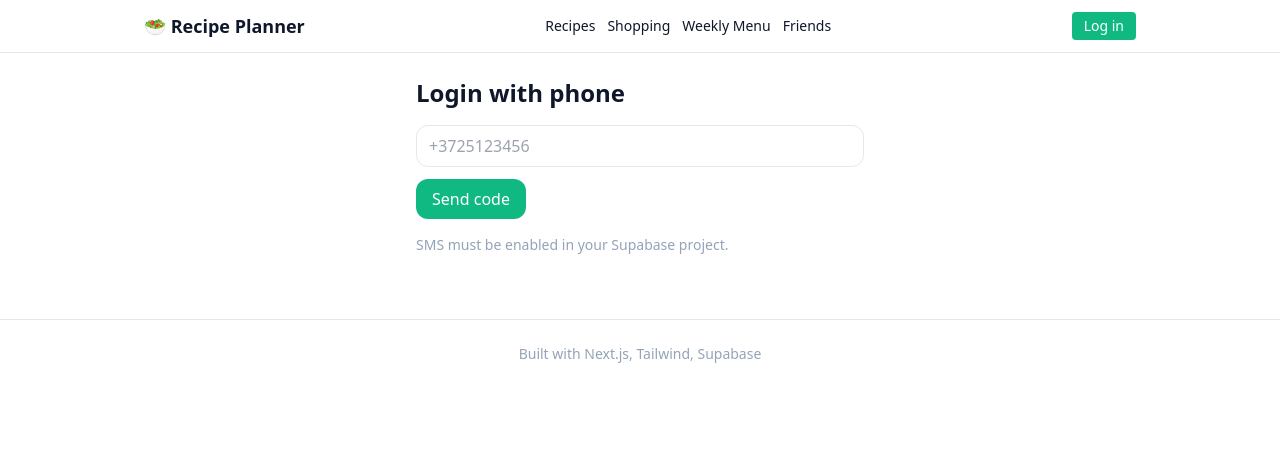
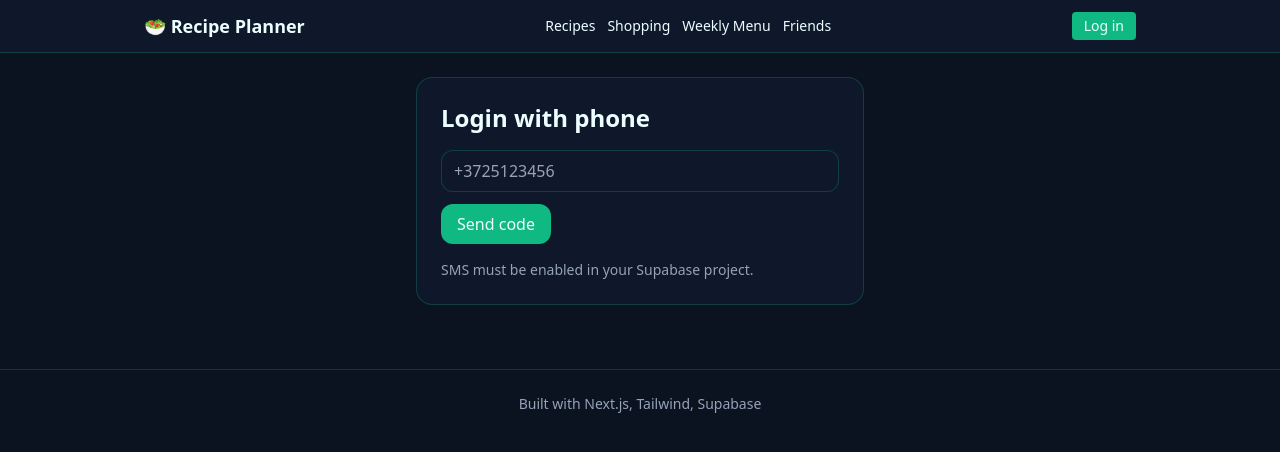
Before and after one commit to jarmokungla/week-bite, a Next.js app: page /login in a window 1280 px wide. Shown: the top 452 px of the page. Built offline with nearby package versions, Linux system fonts and the light colour scheme; no server answers.

Commit message:
Apply mint & midnight dark theme

```diff
--- a/app/globals.css
+++ b/app/globals.css
@@ -3,14 +3,31 @@
 @tailwind utilities;
 
 :root {
-  --bg: #FFFFFF;
-  --text: #0F172A;
-  --primary: #16A34A;
-  --primaryDark: #15803D;
-  --accent: #0EA5E9;
-  --muted: #64748B;
-  --ring: rgba(22,163,74,0.25);
+  --bg: #0B1220;
+  --surface: #0F172A;
+  --text: #C7EDE3;
+  --headline: #ECFEFF;
+  --primary: #10B981;
+  --primaryDark: #0F766E;
+  --accent: #38BDF8;
+  --muted: #94A3B8;
+  --ring: rgba(16,185,129,0.25);
+  --success: #22C55E;
 }
 
 html, body, #__next { height: 100%; }
 body { background: var(--bg); color: var(--text); }
+
+h1, h2, h3 {
+  color: var(--headline);
+}
+
+input, textarea, select {
+  background: var(--surface);
+  color: var(--text);
+  border-color: var(--ring);
+}
+
+button {
+  color: var(--headline);
+}
--- a/app/layout.tsx
+++ b/app/layout.tsx
@@ -13,7 +13,7 @@ async function UserMenu() {
   const { data } = await supabase.auth.getUser();
   const user = data.user;
   if (!user) {
-    return <Link href="/login" className="text-sm px-3 py-1 rounded bg-primary text-white">Log in</Link>
+    return <Link href="/login" className="text-sm px-3 py-1 rounded bg-primary text-headline">Log in</Link>
   }
   async function signOut() {
     'use server'
@@ -23,7 +23,7 @@ async function UserMenu() {
   }
   return (
     <form action={signOut}>
-      <button className="text-sm px-3 py-1 rounded bg-primaryDark text-white">Sign out</button>
+      <button className="text-sm px-3 py-1 rounded bg-primaryDark text-headline">Sign out</button>
     </form>
   )
 }
@@ -31,22 +31,21 @@ async function UserMenu() {
 export default function RootLayout({ children }: { children: React.ReactNode }) {
   return (
     <html lang="en">
-      <body className="min-h-screen">
-        <header className="border-b bg-white/80 backdrop-blur sticky top-0 z-10">
-          <div className="max-w-5xl mx-auto px-4 py-3 flex items-center justify-between">
-            <Link href="/" className="font-semibold text-lg">🥗 Recipe Planner</Link>
+      <body className="min-h-screen bg-bg text-text">
+        <header className="border-b border-primary/25 bg-surface sticky top-0 z-10">
+          <div className="max-w-5xl mx-auto px-4 py-3 flex items-center justify-between text-headline">
+            <Link href="/" className="font-semibold text-lg text-headline">🥗 Recipe Planner</Link>
             <nav className="flex items-center gap-3 text-sm">
               <Link href="/recipes" className="hover:text-primary">Recipes</Link>
               <Link href="/shopping" className="hover:text-primary">Shopping</Link>
               <Link href="/menu" className="hover:text-primary">Weekly Menu</Link>
               <Link href="/friends" className="hover:text-primary">Friends</Link>
             </nav>
-            {/* @ts-expect-error async server component */}
             <UserMenu />
           </div>
         </header>
         <main className="max-w-5xl mx-auto px-4 py-6">{children}</main>
-        <footer className="border-t mt-10 text-center text-sm text-muted py-6">Built with Next.js, Tailwind, Supabase</footer>
+        <footer className="border-t border-primary/25 mt-10 text-center text-sm text-muted py-6">Built with Next.js, Tailwind, Supabase</footer>
       </body>
     </html>
   )
--- a/app/login/page.tsx
+++ b/app/login/page.tsx
@@ -35,28 +35,28 @@ export default function LoginPage() {
   }
 
   return (
-    <div className="max-w-md mx-auto">
-      <h1 className="text-2xl font-semibold mb-4">Login with phone</h1>
+    <div className="max-w-md mx-auto p-6 border border-primary/25 bg-surface rounded-2xl">
+      <h1 className="text-2xl font-semibold mb-4 text-headline">Login with phone</h1>
       {step === 'phone' && (
         <form onSubmit={sendCode} className="space-y-3">
           <input
-            className="w-full border rounded-xl px-3 py-2"
+            className="w-full border border-primary/25 rounded-xl px-3 py-2"
             placeholder="+3725123456"
             value={phone}
             onChange={e => setPhone(e.target.value)}
           />
-          <button className="px-4 py-2 rounded-xl bg-primary text-white">Send code</button>
+          <button className="px-4 py-2 rounded-xl bg-primary text-headline">Send code</button>
         </form>
       )}
       {step === 'code' && (
         <form onSubmit={verify} className="space-y-3">
           <input
-            className="w-full border rounded-xl px-3 py-2"
+            className="w-full border border-primary/25 rounded-xl px-3 py-2"
             placeholder="6-digit code"
             value={code}
             onChange={e => setCode(e.target.value)}
           />
-          <button className="px-4 py-2 rounded-xl bg-primary text-white">Verify</button>
+          <button className="px-4 py-2 rounded-xl bg-primary text-headline">Verify</button>
         </form>
       )}
       {err && <p className="text-red-600 mt-3">{err}</p>}
--- a/app/menu/page.tsx
+++ b/app/menu/page.tsx
@@ -37,21 +37,21 @@ export default async function MenuPage() {
 
   return (
     <div className="space-y-4">
-      <h1 className="text-xl font-semibold">Next Week&apos;s Menu</h1>
+      <h1 className="text-xl font-semibold text-headline">Next Week&apos;s Menu</h1>
       <div className="grid md:grid-cols-3 gap-4">
         {[1,2,3,4,5,6,7].map(d => {
           const date = dateForNextWeekDay(d);
           const key = date.toISOString().slice(0,10);
           const dayItems = map.get(key) ?? [];
           return (
-            <div key={d} className="border rounded-2xl p-3">
-              <div className="font-medium mb-2">{weekdayNames[d]} <span className="text-muted text-xs">({key})</span></div>
+            <div key={d} className="border border-primary/25 bg-surface rounded-2xl p-3">
+              <div className="font-medium mb-2 text-headline">{weekdayNames[d]} <span className="text-muted text-xs">({key})</span></div>
               <div className="space-y-2">
                 {dayItems.length === 0 && <p className="text-sm text-muted">No recipes yet. Add from the Recipes page.</p>}
                 {dayItems.map((item: any) => (
                   <div key={item.id} className="flex items-center gap-2">
-                    {item.recipes?.image_url ? <img src={item.recipes.image_url} className="h-10 w-10 rounded object-cover border" /> : <div className="h-10 w-10 rounded bg-gray-100" />}
-                    <div>{item.recipes?.title ?? 'Untitled'}</div>
+                    {item.recipes?.image_url ? <img src={item.recipes.image_url} className="h-10 w-10 rounded object-cover border border-primary/25" /> : <div className="h-10 w-10 rounded bg-surface border border-primary/25" />}
+                    <div className="text-headline">{item.recipes?.title ?? 'Untitled'}</div>
                   </div>
                 ))}
               </div>
--- a/app/page.tsx
+++ b/app/page.tsx
@@ -8,18 +8,18 @@ export default async function Home() {
 
   return (
     <div className="space-y-6">
-      <h1 className="text-2xl font-semibold">Welcome{authed ? '' : ' — please log in'}</h1>
+      <h1 className="text-2xl font-semibold text-headline">Welcome{authed ? '' : ' — please log in'}</h1>
       <div className="grid md:grid-cols-3 gap-4">
-        <Link href="/recipes" className="block p-4 border rounded-2xl shadow-sm hover:shadow-md">
-          <h3 className="font-medium mb-1">Add a recipe</h3>
+        <Link href="/recipes" className="block p-4 border border-primary/25 bg-surface rounded-2xl shadow-sm hover:shadow-md">
+          <h3 className="font-medium mb-1 text-headline">Add a recipe</h3>
           <p className="text-sm text-muted">Keep your recipes organized and attach images.</p>
         </Link>
-        <Link href="/shopping" className="block p-4 border rounded-2xl shadow-sm hover:shadow-md">
-          <h3 className="font-medium mb-1">Shopping list</h3>
+        <Link href="/shopping" className="block p-4 border border-primary/25 bg-surface rounded-2xl shadow-sm hover:shadow-md">
+          <h3 className="font-medium mb-1 text-headline">Shopping list</h3>
           <p className="text-sm text-muted">Aggregate ingredients — check items off at the store.</p>
         </Link>
-        <Link href="/menu" className="block p-4 border rounded-2xl shadow-sm hover:shadow-md">
-          <h3 className="font-medium mb-1">Plan next week</h3>
+        <Link href="/menu" className="block p-4 border border-primary/25 bg-surface rounded-2xl shadow-sm hover:shadow-md">
+          <h3 className="font-medium mb-1 text-headline">Plan next week</h3>
           <p className="text-sm text-muted">Drag recipes onto days (or quick-add with a click).</p>
         </Link>
       </div>
--- a/app/recipes/page.tsx
+++ b/app/recipes/page.tsx
@@ -19,7 +19,7 @@ export default async function RecipesPage() {
     <div className="space-y-6">
       <RecipeForm />
       <div>
-        <h2 className="font-semibold text-lg mb-2">Your Recipes</h2>
+        <h2 className="font-semibold text-lg mb-2 text-headline">Your Recipes</h2>
         <RecipeList recipes={(recipes ?? []).map(r => ({ id: r.id, title: r.title, image_url: r.image_url }))} />
       </div>
     </div>
--- a/app/shopping/page.tsx
+++ b/app/shopping/page.tsx
@@ -31,13 +31,13 @@ export default async function ShoppingPage() {
 
   return (
     <div className="space-y-4">
-      <h1 className="text-xl font-semibold">Shopping List</h1>
+      <h1 className="text-xl font-semibold text-headline">Shopping List</h1>
       <div className="space-y-2">
         {items && items.length === 0 && <p className="text-muted">No items yet — add some from a recipe.</p>}
         {items && items.map(i => (
-          <form key={i.id} action={toggleShoppingItem.bind(null, i.id, !i.checked)} className="flex items-center gap-3 border rounded-xl px-3 py-2">
-            <button className={"h-5 w-5 rounded border " + (i.checked ? "bg-primary" : "bg-white")} aria-label="toggle" />
-            <div className={"flex-1 " + (i.checked ? "line-through text-muted" : "")}>
+          <form key={i.id} action={toggleShoppingItem.bind(null, i.id, !i.checked)} className="flex items-center gap-3 border border-primary/25 bg-surface rounded-xl px-3 py-2">
+            <button className={"h-5 w-5 rounded border border-primary/25 " + (i.checked ? "bg-primary" : "bg-surface") } aria-label="toggle" />
+            <div className={"flex-1 " + (i.checked ? "line-through text-muted" : "text-headline")}>
               {i.name} {i.quantity ? `— ${i.quantity} ${i.unit ?? ''}` : ''}
             </div>
           </form>
--- a/components/UploadImage.tsx
+++ b/components/UploadImage.tsx
@@ -1,7 +1,6 @@
 'use client';
 import { useState } from 'react';
 import { supabaseBrowser } from '@/lib/supabaseBrowser';
-import { v4 as uuidv4 } from 'uuid';
 
 // simple local uuid implementation if uuid is not installed
 function simpleId() { return Math.random().toString(36).slice(2) + Date.now().toString(36); }
@@ -24,7 +23,7 @@ export default function UploadImage({ onUploaded }:{ onUploaded:(url:string)=>vo
   }
   return (
     <label className="inline-flex items-center gap-2 cursor-pointer">
-      <span className="px-3 py-2 border rounded-xl">{uploading ? 'Uploading...' : 'Upload image'}</span>
+      <span className="px-3 py-2 border border-primary/25 bg-surface rounded-xl">{uploading ? 'Uploading...' : 'Upload image'}</span>
       <input type="file" className="hidden" onChange={onFileChange} accept="image/*" />
     </label>
   )
```
Also changed, not shown: app/friends/page.tsx (+13 -13 lines), components/RecipeForm.tsx (+10 -10 lines), components/RecipeList.tsx (+6 -6 lines).
